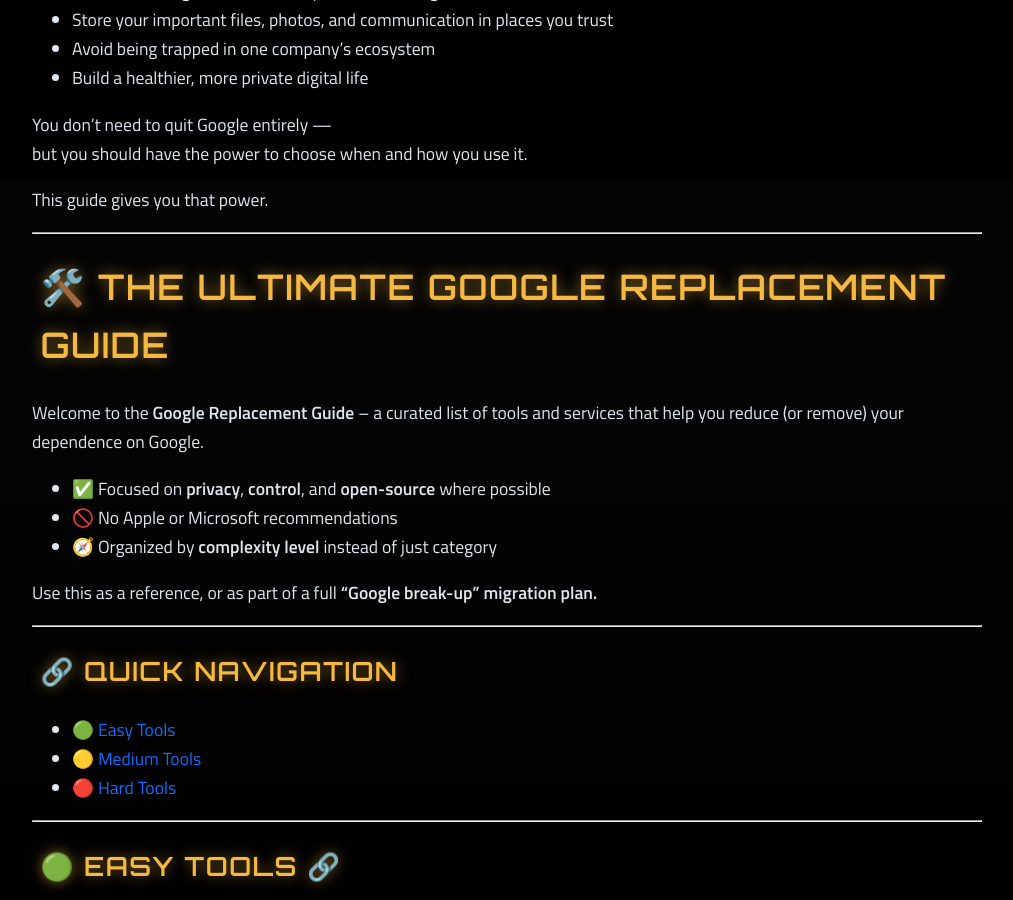
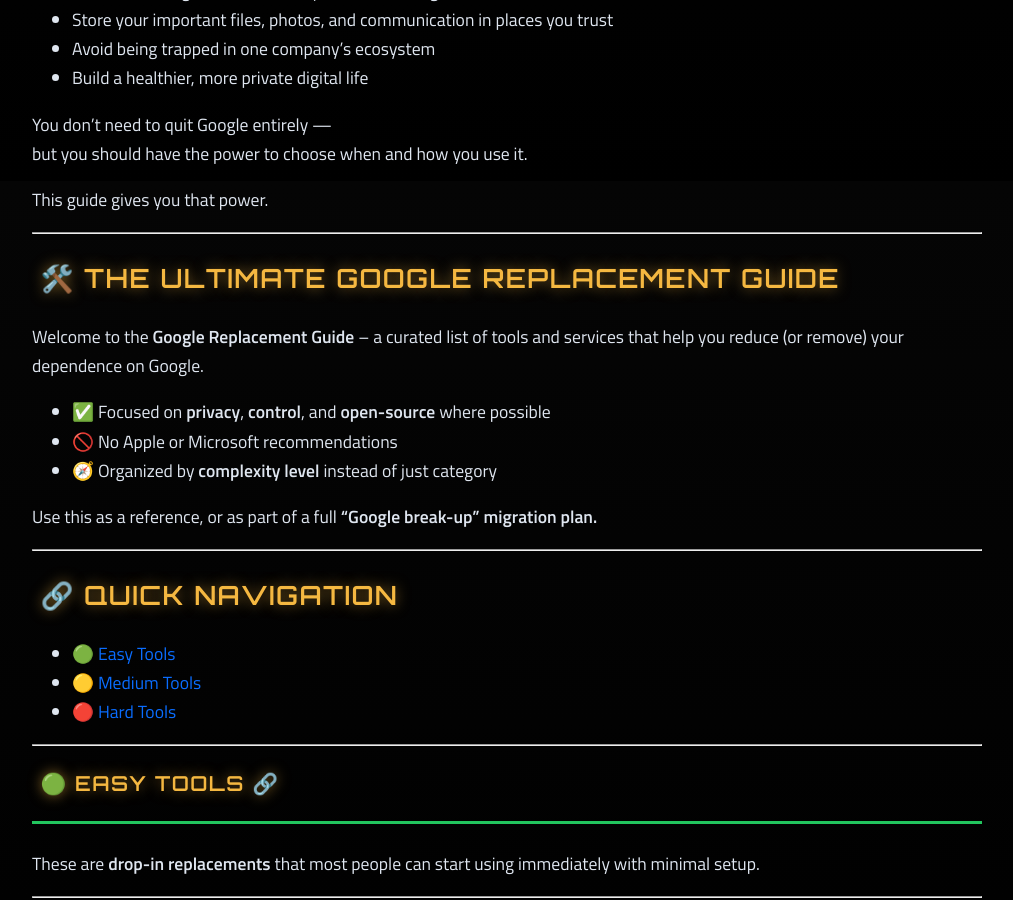
Before and after one commit to markisrt4/mrtechforge.github.io, a Jekyll site: the page built from services/digital-security/life-without-google.md, in a window 1280 px wide and 900 px high, scrolled down 3419 px. Shown: the whole window, without its empty margins (133-1146 px from the left). Built offline with Jekyll 4.4.1, drawn with Linux system fonts in a browser that asks for light colours.

Commit message:
Update life-without-google.md

```diff
--- a/services/digital-security/life-without-google.md
+++ b/services/digital-security/life-without-google.md
@@ -137,7 +137,7 @@
 
 <a id="google-replacement-guide"></a>
 
-# 🛠️ The Ultimate Google Replacement Guide
+## 🛠️ The Ultimate Google Replacement Guide
 
 Welcome to the **Google Replacement Guide** – a curated list of tools and services that help you reduce (or remove) your dependence on Google.
 
@@ -157,7 +157,7 @@
 
 ---
 
-## 🟢 Easy Tools <a class="anchor" href="#easy-tools">🔗</a>
+### 🟢 Easy Tools <a class="anchor" href="#easy-tools">🔗</a>
 
 <hr style="border:0;height:3px;background:#22c55e;margin:0 0 1.5rem 0;">
 
@@ -290,7 +290,7 @@
 
 ---
 
-## 🟡 Medium Tools <a class="anchor" href="#medium-tools">🔗</a>
+### 🟡 Medium Tools <a class="anchor" href="#medium-tools">🔗</a>
 
 <hr style="border:0;height:3px;background:#eab308;margin:0 0 1.5rem 0;">
 
@@ -401,7 +401,7 @@
 
 ---
 
-## 🔴 Hard Tools <a class="anchor" href="#hard-tools">🔗</a>
+### 🔴 Hard Tools <a class="anchor" href="#hard-tools">🔗</a>
 
 <hr style="border:0;height:3px;background:#ef4444;margin:0 0 1.5rem 0;">
 
```
